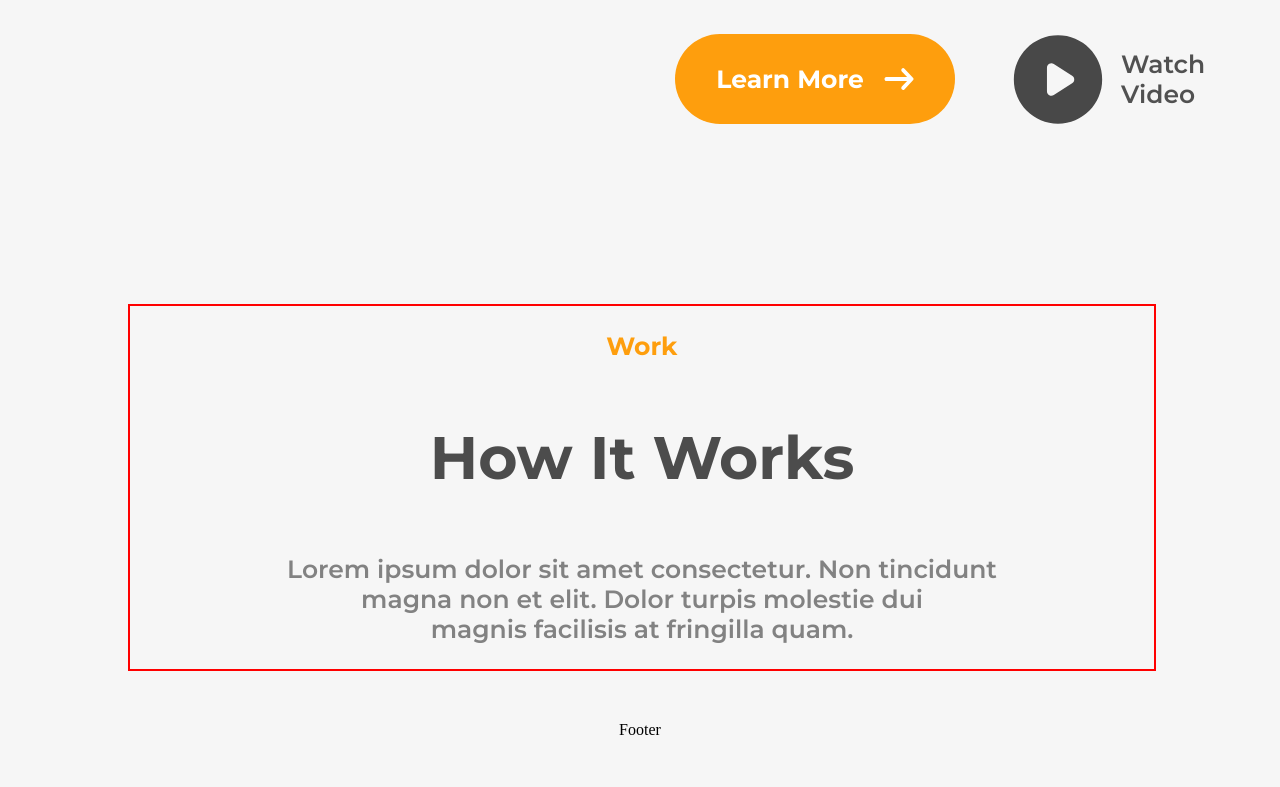
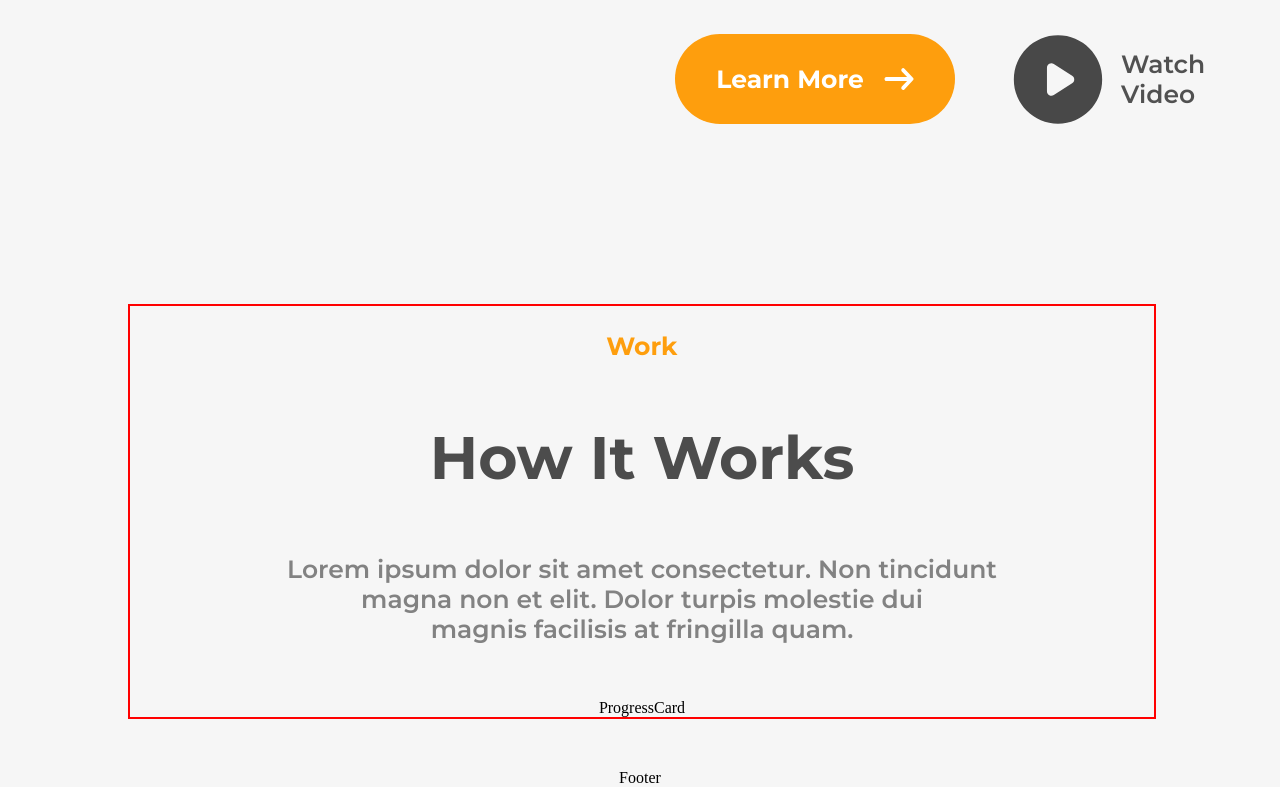
Before and after one commit to mambachristophersteven/react-restaurant-landing-page, a React (Create React App) app: page / in a window 1280 px wide. Shown: the part 1884-2671 px from the top of the page. Before the commit the page ends 2623 px from the top, so only its background shows below. Built offline with nearby package versions, Linux system fonts and the light colour scheme.

Commit message:
initialized ProgressCard component and calling it in WorkSection

```diff
--- /dev/null
+++ b/src/Components/ProgressCard/ProgressCard.jsx
@@ -0,0 +1,9 @@
+import React from 'react'
+import './ProgressCard.css'
+const ProgressCard = () => {
+  return (
+    <div className='progress-card'>ProgressCard</div>
+  )
+}
+
+export default ProgressCard
--- a/src/Sections/WorkSection/WorkSection.css
+++ b/src/Sections/WorkSection/WorkSection.css
@@ -5,6 +5,7 @@
     align-items: center;
     border: 2px solid red;
     text-align: center;
+    gap: 30px;
 }
 
 .section-header{
--- a/src/Sections/WorkSection/WorkSection.jsx
+++ b/src/Sections/WorkSection/WorkSection.jsx
@@ -1,5 +1,6 @@
 import React from 'react'
 import './WorkSection.css'
+import ProgressCard from '../../Components/ProgressCard/ProgressCard'
 const WorkSection = () => {
   return (
     <div className='work-section'>
@@ -8,6 +9,9 @@ const WorkSection = () => {
             <p className="section-header">how it works</p>
             <p className="section-text">Lorem ipsum dolor sit amet consectetur. Non tincidunt <br />magna non et elit. Dolor  turpis molestie dui <br />magnis facilisis at fringilla quam.</p>
         </div>
+        <div className="bottom">
+            <ProgressCard />
+        </div>
     </div>
   )
 }
```
Also changed, not shown: src/Components/ProgressCard/ProgressCard.css (added).
